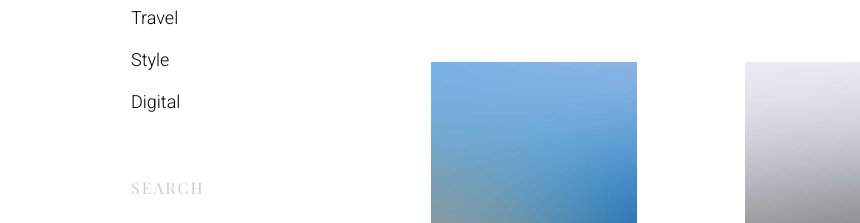
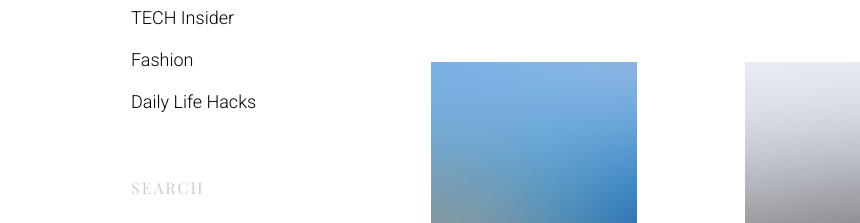
Before and after one commit to thebadasscoder/CodexCoffee, a plain HTML site: page index.html in a window 1280 px wide. Both pictures are taken after a click on the link 66 px from the left and 97 px from the top of the page. Shown: the part 116-339 px from the top of the page, 269-1129 px from the left. Drawn offline with nearby package versions, Linux system fonts and the light colour scheme; files whose address does not match are found by name; a web font is replaced by a local one.

Commit message:
edit index file

```diff
--- a/index.html
+++ b/index.html
@@ -81,9 +81,9 @@
 			<div class="fh5co-box">
 				<h3 class="heading">Categories</h3>
 				<ul>
-					<li><a href="#">Travel</a></li>
-					<li><a href="#">Style</a></li>
-					<li><a href="#">Digital</a></li>
+					<li><a href="#">TECH Insider</a></li>
+					<li><a href="#">Fashion</a></li>
+					<li><a href="#">Daily Life Hacks</a></li>
 				</ul>
 			</div>
 			<div class="fh5co-box">
@@ -133,8 +133,8 @@
 				<figure>
 					<a href="single.html"><img src="images/pic_2.jpg" alt="Image" class="img-responsive"></a>
 				</figure>
-				<span class="fh5co-meta"><a href="single.html">Food &amp; Drink</a></span>
-				<h2 class="fh5co-article-title"><a href="single.html">Beef Steak at Guatian Restaurant</a></h2>
+				<span class="fh5co-meta"><a href="single.html">Travel</a></span>
+				<h2 class="fh5co-article-title"><a href="single.html">The Glow Up:Advancing to Senior Leadership</a></h2>
 				<span class="fh5co-meta fh5co-date">March 6th, 2016</span>
 			</article>
 
```
